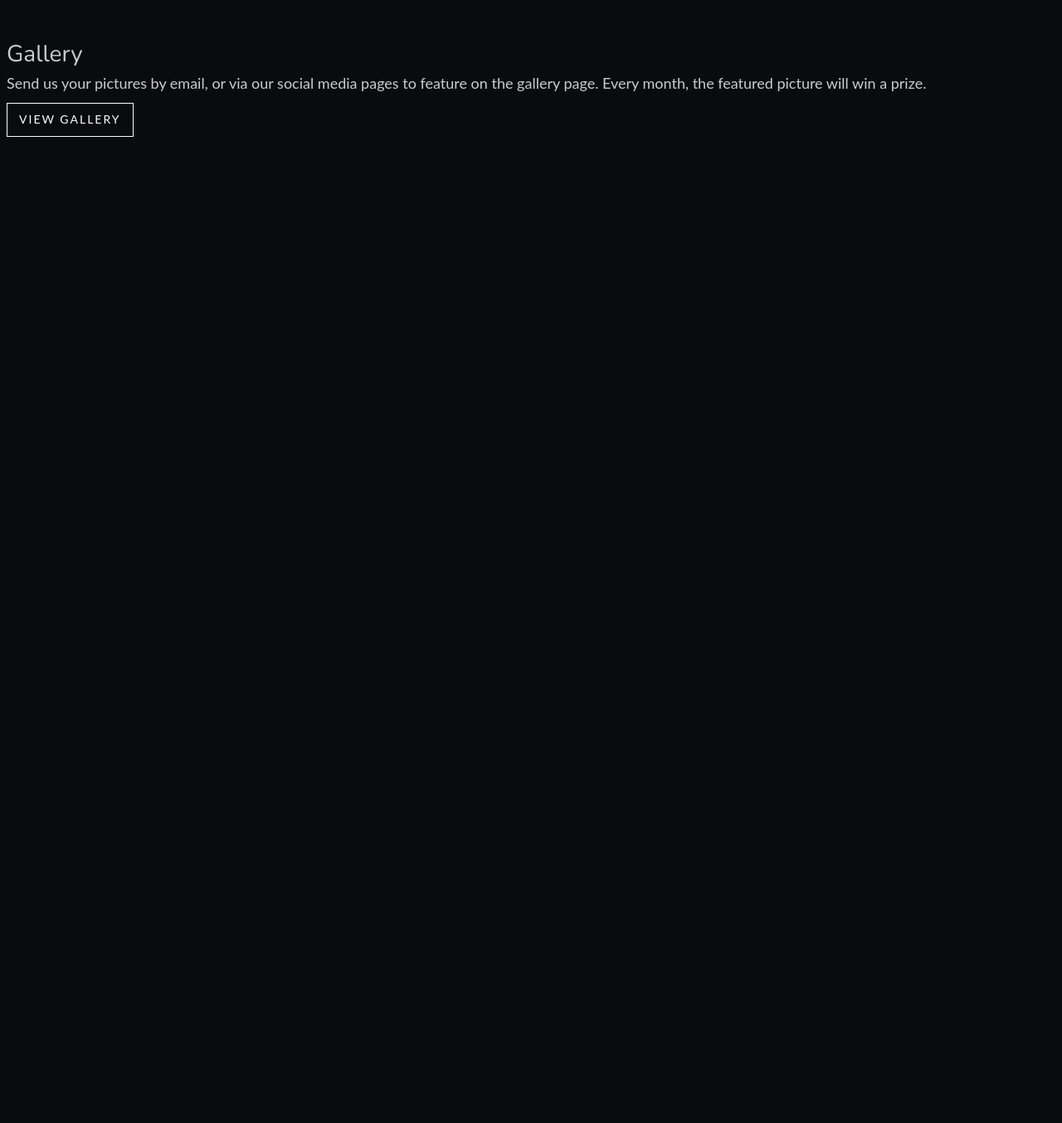
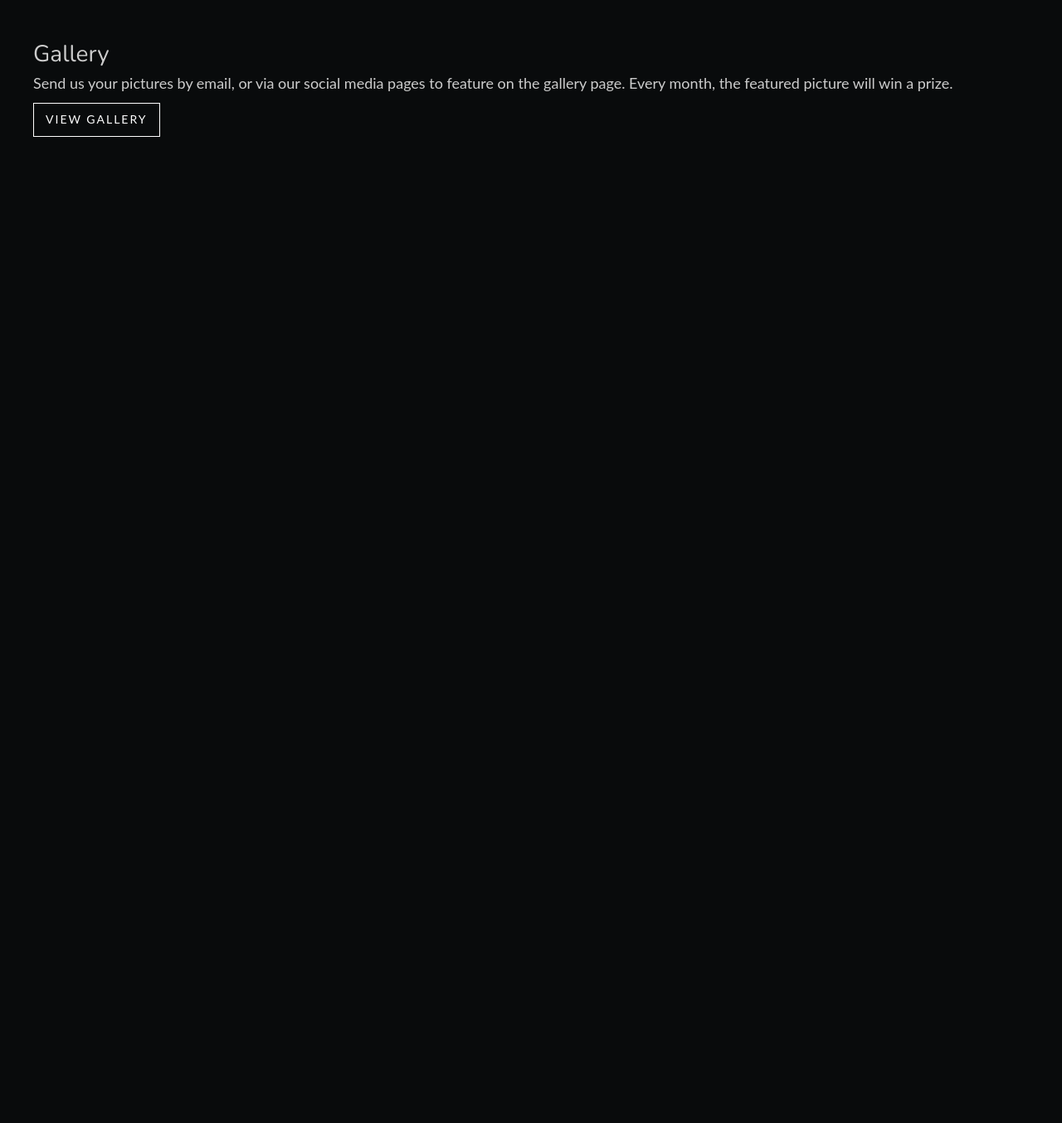
Before and after one commit to s00pGuY/RoomFourDessert, a PHP site: page / in a window 1280 px wide. Shown: the part 2096-3450 px from the top of the page at 83% size. Run offline with PHP 8.4, Linux system fonts and the light colour scheme; data that the repository does not hold is empty.

Commit message:
replaced flex-wrapper classes

```diff
--- a/index.php
+++ b/index.php
@@ -7,7 +7,7 @@ include_once("header.php");
 
 		<main id="content" role="main">
 			<section class="intro home full-scn">
-				<div class="slogan flex-wrapper">
+				<div class="slogan wrapper">
 					<p>No matter what you've eaten, there is always </p>
 					<h1>Room Four Dessert</h1>
 				</div>
@@ -20,7 +20,7 @@ include_once("header.php");
 				<img src="assets/images/bg-images/showbox.png" width="455" height="300" alt="">
 			</section>
 			<section class="food full-scn">
-				<div class="flex-wrapper">
+				<div class="wrapper">
 					<h2>Our food</h2>
 					<div class="menu">
 						<h3>Our menus</h3>
@@ -35,7 +35,7 @@ include_once("header.php");
 				</div>
 			</section>
 			<section class="img-gallery">
-				<div class="flex-wrapper">
+				<div class="wrapper">
 					<h2>Gallery</h2>
 					<p>Send us your pictures by email, or via our social media pages to feature on the gallery page. Every month, the featured picture will win a prize.</p>
 					<a href="gallery.php" class="btn">View gallery</a>
@@ -55,7 +55,7 @@ for($i = 0; $i < 4; $i++) {
 				</div>
 			</section>
 			<section class="contact full-scn">
-				<div class="flex-wrapper">
+				<div class="wrapper">
 					<h2>Contact Us</h2>
 					<form action="#">
 						<p>
```
